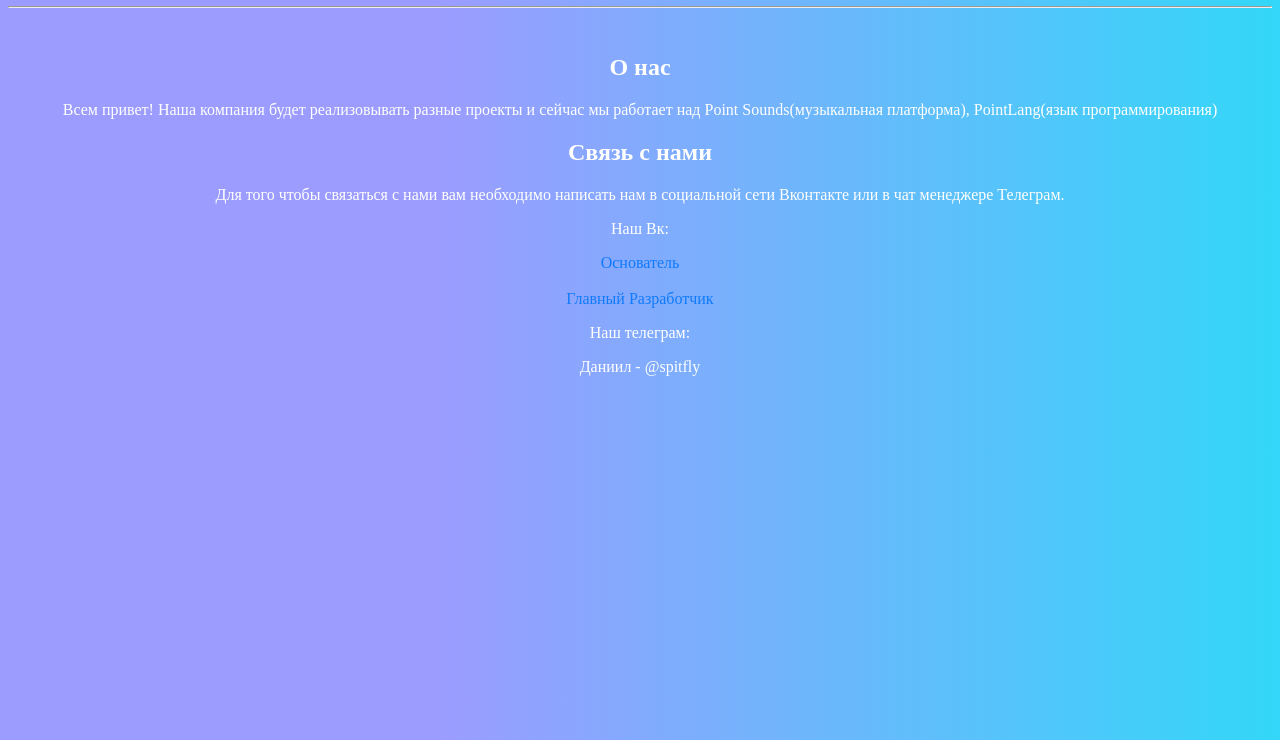
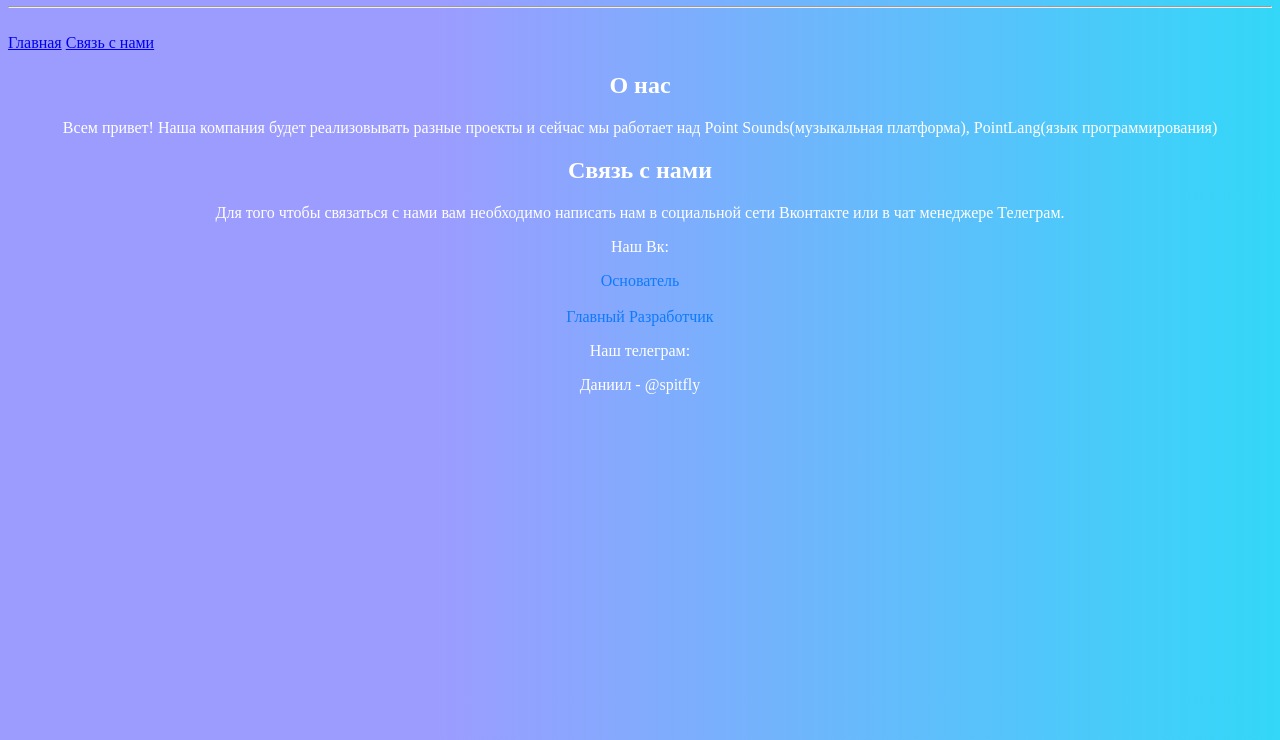
Before and after one commit to DanOS2/pointcompany, a plain HTML site: page index.html in a window 1280 px wide. Shown: the part 60-800 px from the top of the page. Drawn offline with Linux system fonts and the light colour scheme.

Commit message:
Update index.html

```diff
--- a/index.html
+++ b/index.html
@@ -3,6 +3,7 @@
 				<title>Point Company</title>
 				<meta name="viewport" content="width=device-width, initial-scale=1">
 				<style>
+					a.hitCounter.badge-done0{background-color:rgb(255, 255, 255);;background-image:url(https://visitorshitcounter.com/img/s-hit.png);display:inline-block;background-repeat:no-repeat;color:rgb(215, 215, 215);;text-decoration:none;text-indent:40px;padding:7px;min-width:90px;font-size:18px;background-position:8px 10px;}
 								h1{
 								text-shadow:
     -1px -1px #FFF,
@@ -48,9 +49,14 @@ background: linear-gradient(90deg, rgba(156,156,255,1) 34%, rgba(51,215,248,1) 1
 				</style>
 </body>
 <body>
+
 				<h1 id="title">Point Company</h1>
 				<hr>
 				<br>
+	<div class="sidebar">
+			<a class="active" href="https://danos2.github.io/pointcompany/">Главная</a>
+			<a href="https://danos2.github.io/pointcompany/contact.html">Связь с нами</a>
+		</div>
 				<div id="about">
 								<h2 id="ab">О нас</h2>
 								<p id="ab">Всем привет! Наша компания будет реализовывать разные проекты и сейчас мы работает над Point Sounds(музыкальная платформа), PointLang(язык программирования)</p>
```
